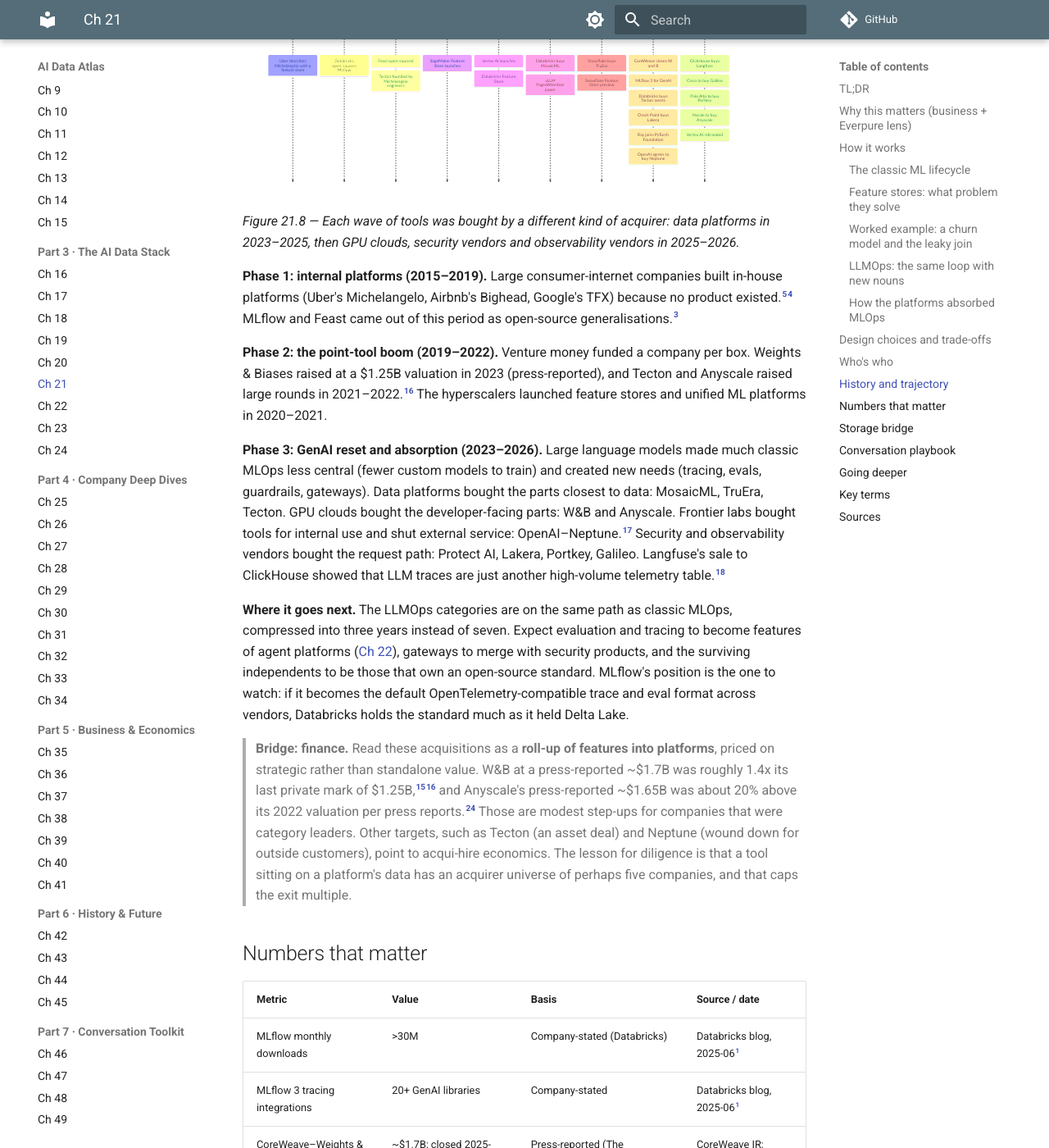
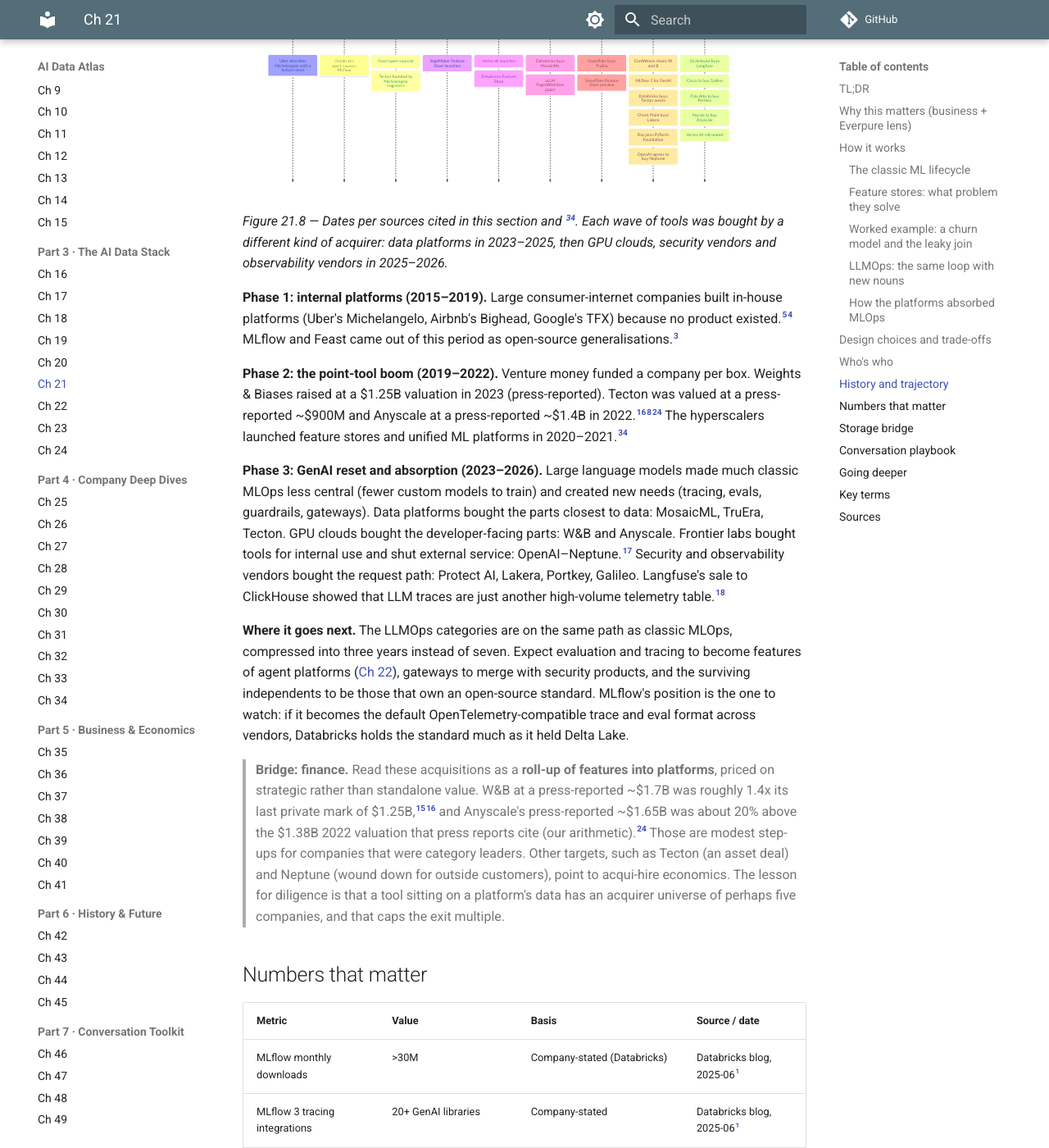
Before and after one commit to FrankHuang94/data_tech_db_claude, an MkDocs documentation site: the page built from docs/03-ai-data-stack/ch21-ml-platforms-feature-stores-llmops.md, in a window 1280 px wide and 1400 px high, scrolled down 9629 px. Shown: the whole window at 82% size. Built offline with MkDocs 1.6.1 and Material for MkDocs 9.7.7, drawn with Linux system fonts in a browser that asks for light colours; comment, search, counter and statistics services are not loaded; some of the changed text lies outside the part shown.

Commit message:
wip: in-progress chapter drafts (Parts 3–4)
Co-Authored-By: Claude Opus 5.5 <noreply@anthropic.com>
Claude-Session: https://claude.ai/code/session_015j6Et44vVa5dK62bXN3KKX

````diff
--- a/docs/03-ai-data-stack/ch21-ml-platforms-feature-stores-llmops.md
+++ b/docs/03-ai-data-stack/ch21-ml-platforms-feature-stores-llmops.md
@@ -221,17 +221,17 @@ timeline
     2026 : ClickHouse buys Langfuse : Cisco to buy Galileo : Palo Alto to buy Portkey : Nscale to buy Anyscale : Vertex AI rebranded
 ```
 
-*Figure 21.8 — Each wave of tools was bought by a different kind of acquirer: data platforms in 2023–2025, then GPU clouds, security vendors and observability vendors in 2025–2026.*
+*Figure 21.8 — Dates per sources cited in this section and [^history]. Each wave of tools was bought by a different kind of acquirer: data platforms in 2023–2025, then GPU clouds, security vendors and observability vendors in 2025–2026.*
 
 **Phase 1: internal platforms (2015–2019).** Large consumer-internet companies built in-house platforms (Uber's Michelangelo, Airbnb's Bighead, Google's TFX) because no product existed.[^michelangelo][^sculley] MLflow and Feast came out of this period as open-source generalisations.[^mlflow-launch]
 
-**Phase 2: the point-tool boom (2019–2022).** Venture money funded a company per box. Weights & Biases raised at a $1.25B valuation in 2023 (press-reported), and Tecton and Anyscale raised large rounds in 2021–2022.[^wandb-round] The hyperscalers launched feature stores and unified ML platforms in 2020–2021.
+**Phase 2: the point-tool boom (2019–2022).** Venture money funded a company per box. Weights & Biases raised at a $1.25B valuation in 2023 (press-reported). Tecton was valued at a press-reported ~$900M and Anyscale at a press-reported ~$1.4B in 2022.[^wandb-round][^tecton-dbx][^nscale] The hyperscalers launched feature stores and unified ML platforms in 2020–2021.[^history]
 
 **Phase 3: GenAI reset and absorption (2023–2026).** Large language models made much classic MLOps less central (fewer custom models to train) and created new needs (tracing, evals, guardrails, gateways). Data platforms bought the parts closest to data: MosaicML, TruEra, Tecton. GPU clouds bought the developer-facing parts: W&B and Anyscale. Frontier labs bought tools for internal use and shut external service: OpenAI–Neptune.[^neptune] Security and observability vendors bought the request path: Protect AI, Lakera, Portkey, Galileo. Langfuse's sale to ClickHouse showed that LLM traces are just another high-volume telemetry table.[^langfuse]
 
 **Where it goes next.** The LLMOps categories are on the same path as classic MLOps, compressed into three years instead of seven. Expect evaluation and tracing to become features of agent platforms ([Ch 22](ch22-agents-and-data.md)), gateways to merge with security products, and the surviving independents to be those that own an open-source standard. MLflow's position is the one to watch: if it becomes the default OpenTelemetry-compatible trace and eval format across vendors, Databricks holds the standard much as it held Delta Lake.
 
-> **Bridge: finance.** Read these acquisitions as a **roll-up of features into platforms**, priced on strategic rather than standalone value. W&B at a press-reported ~$1.7B was roughly 1.4x its last private mark of $1.25B,[^wandb][^wandb-round] and Anyscale's press-reported ~$1.65B was about 20% above its 2022 valuation per press reports.[^nscale] Those are modest step-ups for companies that were category leaders. Other targets, such as Tecton (an asset deal) and Neptune (wound down for outside customers), point to acqui-hire economics. The lesson for diligence is that a tool sitting on a platform's data has an acquirer universe of perhaps five companies, and that caps the exit multiple.
+> **Bridge: finance.** Read these acquisitions as a **roll-up of features into platforms**, priced on strategic rather than standalone value. W&B at a press-reported ~$1.7B was roughly 1.4x its last private mark of $1.25B,[^wandb][^wandb-round] and Anyscale's press-reported ~$1.65B was about 20% above the $1.38B 2022 valuation that press reports cite (our arithmetic).[^nscale] Those are modest step-ups for companies that were category leaders. Other targets, such as Tecton (an asset deal) and Neptune (wound down for outside customers), point to acqui-hire economics. The lesson for diligence is that a tool sitting on a platform's data has an acquirer universe of perhaps five companies, and that caps the exit multiple.
 
 ## Numbers that matter
 
@@ -314,7 +314,7 @@ timeline
 
 [^mlflow3]: Databricks, "MLflow 3.0: Unified AI Experimentation, Observability, and Governance," https://www.databricks.com/blog/mlflow-30-unified-ai-experimentation-observability-and-governance, published 2025-06 (Data + AI Summit 2025); retrieved 2026-11-01. Monthly-download figure is company-stated; secondary sources cite 33M–60M, not used.
 [^mlflow-docs]: MLflow project, "MLflow 3" documentation (LoggedModel, GenAI tracing and evaluation), https://mlflow.org/docs/3.0.1/mlflow-3, published 2025-06; retrieved 2026-11-01. Databricks, "Install MLflow 3," https://docs.databricks.com/aws/mlflow/mlflow-3-install, living document; retrieved 2026-11-01.
-[^mlflow-launch]: Databricks, "Introducing MLflow: an Open Source Machine Learning Platform," https://www.databricks.com/blog/2018/06/05/introducing-mlflow-an-open-source-machine-learning-platform.html, published 2018-06-05; retrieved 2026-11-01 (pre-2025 source, not re-opened in this session).
+[^mlflow-launch]: Databricks, "Introducing MLflow: an Open Source Machine Learning Platform," https://www.databricks.com/blog/2018/06/05/introducing-mlflow-an-open-source-machine-learning-platform.html, published 2018-06-05; retrieved 2026-11-01 (pre-2025 source, not re-opened in this session). MLflow joined the Linux Foundation in 2020 (pre-2025 knowledge).
 [^sculley]: D. Sculley et al., "Hidden Technical Debt in Machine Learning Systems," NeurIPS 2015, https://papers.nips.cc/paper/5656-hidden-technical-debt-in-machine-learning-systems, published 2015-12; retrieved 2026-11-01 (pre-2025 source).
 [^michelangelo]: Uber Engineering, "Meet Michelangelo: Uber's Machine Learning Platform," https://www.uber.com/blog/michelangelo-machine-learning-platform/, published 2017-09-05; retrieved 2026-11-01 (pre-2025 source).
 [^feast-pit]: Feast, "Point-in-time joins" (concepts documentation), https://docs.feast.dev/getting-started/concepts/point-in-time-joins, living document; retrieved 2026-11-01. Feast blog (2026 posts incl. native MLflow integration, 2026-06-01), https://feast.dev/blog; retrieved 2026-11-01.
@@ -345,3 +345,4 @@ timeline
 [^vllm-paper]: W. Kwon et al., "Efficient Memory Management for Large Language Model Serving with PagedAttention," SOSP 2023, https://arxiv.org/abs/2309.06180, published 2023-09-12; retrieved 2026-11-01 (pre-2025 source).
 [^zero]: S. Rajbhandari et al., "ZeRO: Memory Optimizations Toward Training Trillion Parameter Models," https://arxiv.org/abs/1910.02054, published 2019-10-04; retrieved 2026-11-01. The paper counts 16 bytes/parameter for mixed-precision Adam (2 fp16 weights, 2 fp16 gradients, 12 fp32 weights and moments); a checkpoint omitting gradients is ~14 bytes/parameter, so 70B × 14 B ≈ 0.98 TB (estimate).
 [^tool-docs]: Product and project documentation, all living documents, retrieved 2026-11-01: NVIDIA NeMo Guardrails, https://github.com/NVIDIA/NeMo-Guardrails; Guardrails AI, https://github.com/guardrails-ai/guardrails; LiteLLM, https://github.com/BerriAI/litellm; Amazon SageMaker Feature Store, https://docs.aws.amazon.com/sagemaker/latest/dg/feature-store.html; Amazon Bedrock, https://aws.amazon.com/bedrock/; Vertex AI Feature Store, https://cloud.google.com/vertex-ai/docs/featurestore/latest/overview; NVIDIA NIM, https://docs.nvidia.com/nim/; Datadog LLM Observability, https://docs.datadoghq.com/llm_observability/; Comet Opik, https://github.com/comet-ml/opik.
+[^history]: Pre-2025 launch announcements, not re-opened in this session; retrieved 2026-11-01: Google Cloud, "Introducing Feast: an open source feature store for machine learning," https://cloud.google.com/blog/products/ai-machine-learning/introducing-feast-an-open-source-feature-store-for-machine-learning, published 2019-01; AWS, "Introducing Amazon SageMaker Feature Store," https://aws.amazon.com/about-aws/whats-new/2020/12/introducing-amazon-sagemaker-feature-store/, published 2020-12; Google Cloud, "Google Cloud launches Vertex AI, unified platform for MLOps," https://cloud.google.com/blog/products/ai-machine-learning/google-cloud-launches-vertex-ai-unified-platform-for-mlops, published 2021-05-18. Databricks Feature Store (2021) and Snowflake Feature Store preview (Summit 2024) per vendor documentation cited in [^dbx-fs] and [^sf-ml].
````
Also changed, not shown: docs/03-ai-data-stack/ch24-data-meets-compute-and-storage.md (+1 -1 lines).
